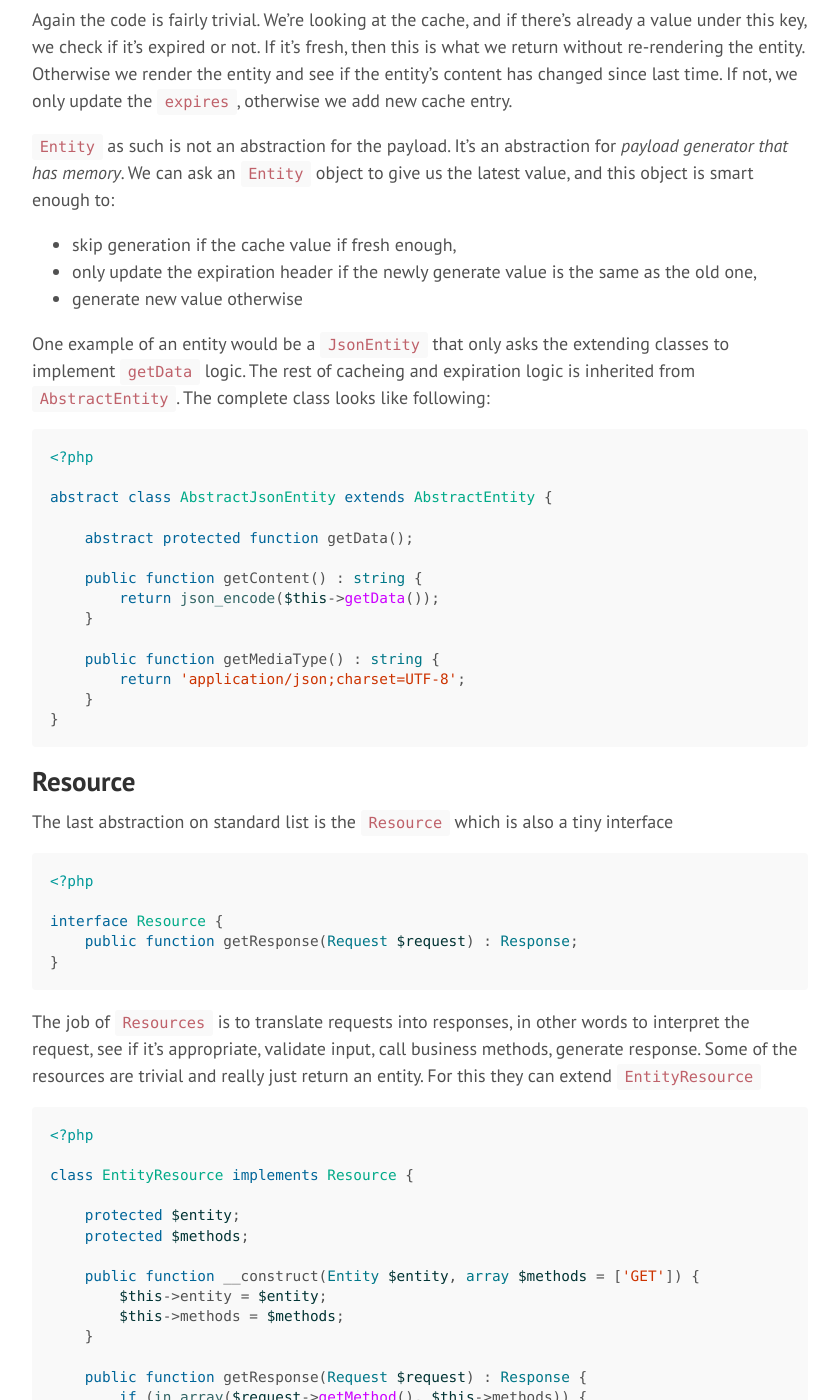
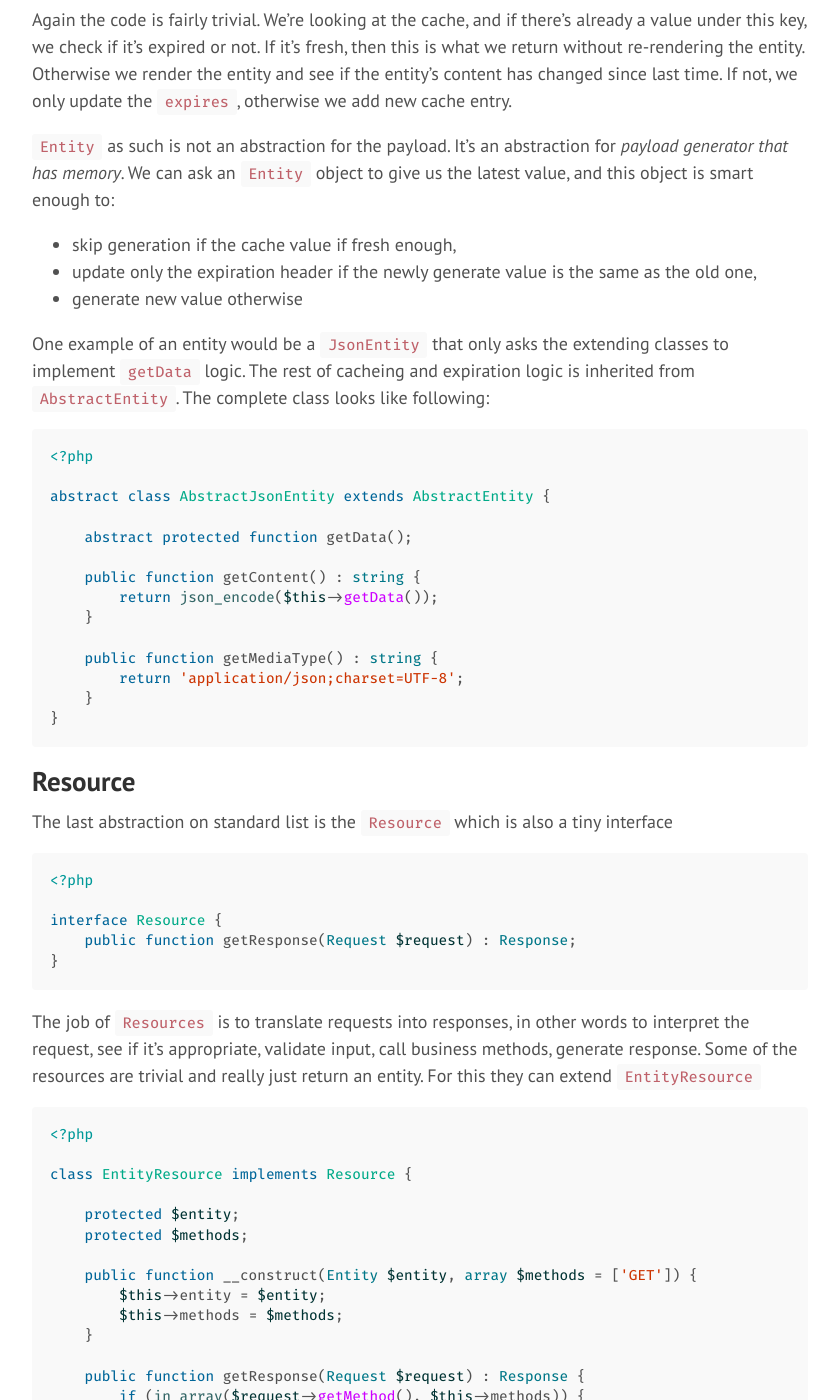
Before and after one commit to vasily-kartashov/vasily-kartashov.github.io, a Jekyll site: the page built from _posts/2016-07-08-simple-caching-web-framework.md, in a window 1280 px wide and 1400 px high, scrolled down 5504 px. Shown: the whole window, without its empty margins (382-1220 px from the left). Built offline with Jekyll 4.4.1, drawn with Linux system fonts in a browser that asks for light colours; some web fonts are replaced.

Commit message:
Clean up

```diff
--- a/_includes/head.html
+++ b/_includes/head.html
@@ -18,7 +18,7 @@
   <link rel="stylesheet" href="{{ site.baseurl }}public/css/poole.css">
   <link rel="stylesheet" href="{{ site.baseurl }}public/css/syntax.css">
   <link rel="stylesheet" href="{{ site.baseurl }}public/css/hyde.css">
-  <link rel="stylesheet" href="http://fonts.googleapis.com/css?family=PT+Sans:400,400italic,700|Abril+Fatface">
+  <link rel="stylesheet" href="http://fonts.googleapis.com/css?family=PT+Sans:400,400italic,700|Abril+Fatface|Ovo">
 
   <!-- Icons -->
   <link rel="apple-touch-icon-precomposed" sizes="144x144" href="{{ site.baseurl }}public/apple-touch-icon-144-precomposed.png">
--- a/_posts/2016-07-08-simple-caching-web-framework.md
+++ b/_posts/2016-07-08-simple-caching-web-framework.md
@@ -213,7 +213,7 @@
 `Entity` as such is not an abstraction for the payload. It's an abstraction for _payload generator that has memory_. We can ask an `Entity` object to give us the latest value, and this object is smart enough to:
 
 - skip generation if the cache value if fresh enough,
-- only update the expiration header if the newly generate value is the same as the old one,
+- update only the expiration header if the newly generate value is the same as the old one,
 - generate new value otherwise
 
 One example of an entity would be a `JsonEntity` that only asks the extending classes to implement `getData` logic. The rest of cacheing and expiration logic is inherited from `AbstractEntity`. The complete class looks like following:
--- a/public/css/hyde.css
+++ b/public/css/hyde.css
@@ -31,8 +31,15 @@
  * Update the foundational and global aspects of the page.
  */
 
+@font-face {
+  font-family: "FiraCode";
+  src: url("/public/fonts/FiraCode-Retina.otf") format("opentype");
+}
+
 html {
-  font-family: "PT Sans", Helvetica, Arial, sans-serif;
+  font-family: "Ovo", "PT Sans", Helvetica, Arial, sans-serif;
+  font-feature-settings: "calt" 1;
+  font-variant-ligatures: contextual;
 }
 @media (min-width: 48em) {
   html {
--- a/public/css/poole.css
+++ b/public/css/poole.css
@@ -48,7 +48,7 @@
 }
 
 html {
-  font-family: "Helvetica Neue", Helvetica, Arial, sans-serif;
+  font-family: "Ovo", "Helvetica Neue", Helvetica, Arial, sans-serif;
   font-size: 16px;
   line-height: 1.5;
 }
@@ -148,9 +148,10 @@
 }
 
 /* Code */
+
 code,
 pre {
-  font-family: Menlo, Monaco, "Courier New", monospace;
+  font-family: "FiraCode", Menlo, Monaco, "Courier New", monospace;
 }
 code {
   padding: .25em .5em;
```
Also changed, not shown: _posts/2015-12-27-more-on-postgres-and-json.md (+3 -3 lines), public/fonts/FiraCode-Retina.otf (added).
